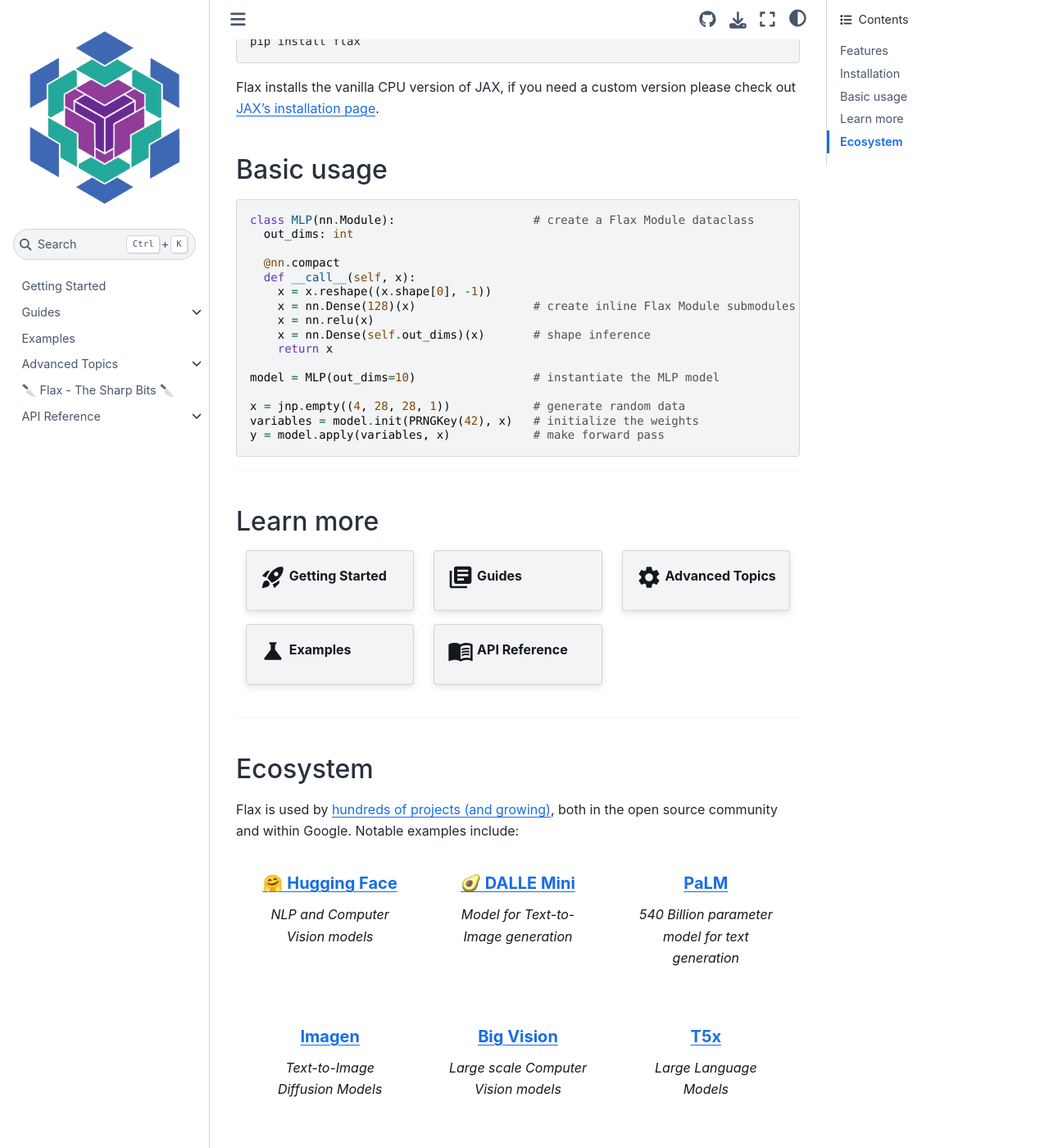
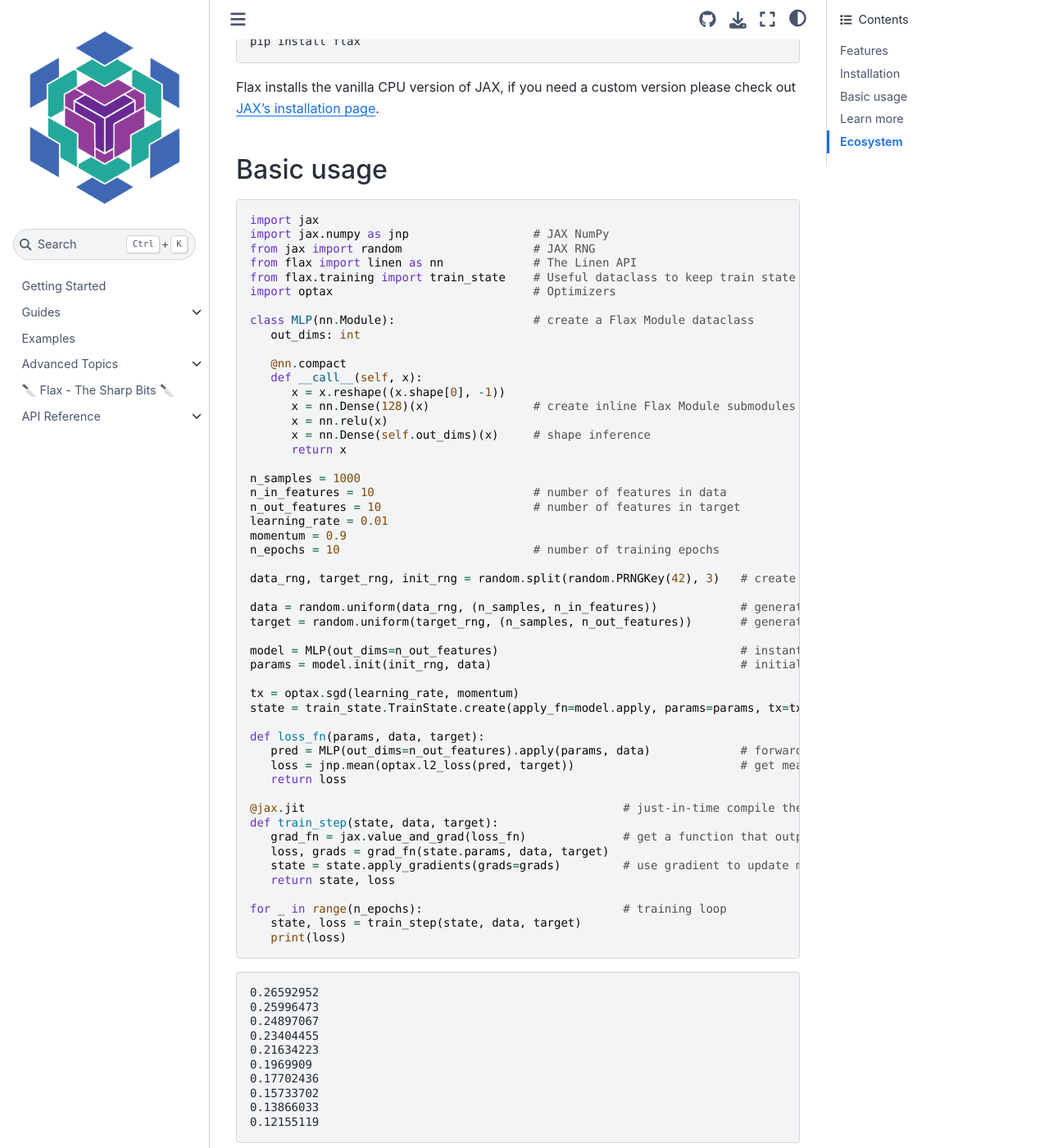
Before and after one commit to google/flax, a Sphinx documentation site: the page built from docs/index.rst, in a window 1280 px wide and 1400 px high, scrolled down 976 px. Shown: the whole window at 82% size. Built offline with Sphinx 7.4.7 and the Sphinx Book theme 1.1.4, drawn with Linux system fonts in a browser that asks for light colours; pages that are not in the unit, such as notebooks, are missing from menus.

Commit message:
updated flax docs front page

```diff
--- a/docs/index.rst
+++ b/docs/index.rst
@@ -92,31 +92,73 @@
 Basic usage
 ^^^^^^^^^^^^
 
-.. testsetup::
+.. testcode::
 
    import jax
-   from jax.random import PRNGKey
-   import flax.linen as nn
-   import jax.numpy as jnp
-
-.. testcode::
+   import jax.numpy as jnp                  # JAX NumPy
+   from jax import random                   # JAX RNG
+   from flax import linen as nn             # The Linen API
+   from flax.training import train_state    # Useful dataclass to keep train state
+   import optax                             # Optimizers
 
    class MLP(nn.Module):                    # create a Flax Module dataclass
-     out_dims: int
+      out_dims: int
 
-     @nn.compact
-     def __call__(self, x):
-       x = x.reshape((x.shape[0], -1))
-       x = nn.Dense(128)(x)                 # create inline Flax Module submodules
-       x = nn.relu(x)
-       x = nn.Dense(self.out_dims)(x)       # shape inference
-       return x
+      @nn.compact
+      def __call__(self, x):
+         x = x.reshape((x.shape[0], -1))
+         x = nn.Dense(128)(x)               # create inline Flax Module submodules
+         x = nn.relu(x)
+         x = nn.Dense(self.out_dims)(x)     # shape inference
+         return x
 
-   model = MLP(out_dims=10)                 # instantiate the MLP model
+   n_samples = 1000
+   n_in_features = 10                       # number of features in data
+   n_out_features = 10                      # number of features in target
+   learning_rate = 0.01
+   momentum = 0.9
+   n_epochs = 10                            # number of training epochs
 
-   x = jnp.empty((4, 28, 28, 1))            # generate random data
-   variables = model.init(PRNGKey(42), x)   # initialize the weights
-   y = model.apply(variables, x)            # make forward pass
+   data_rng, target_rng, init_rng = random.split(random.PRNGKey(42), 3)   # create RNG keys
+
+   data = random.uniform(data_rng, (n_samples, n_in_features))            # generate random data
+   target = random.uniform(target_rng, (n_samples, n_out_features))       # generate random regression targets
+
+   model = MLP(out_dims=n_out_features)                                   # instantiate the MLP model
+   params = model.init(init_rng, data)                                    # initialize random weights
+
+   tx = optax.sgd(learning_rate, momentum)                                            # create optimizer
+   state = train_state.TrainState.create(apply_fn=model.apply, params=params, tx=tx)  # create train state
+
+   def loss_fn(params, data, target):
+      pred = MLP(out_dims=n_out_features).apply(params, data)             # forward pass
+      loss = jnp.mean(optax.l2_loss(pred, target))                        # get mean squared error
+      return loss
+
+   @jax.jit                                              # just-in-time compile the function
+   def train_step(state, data, target):
+      grad_fn = jax.value_and_grad(loss_fn)              # get a function that outputs the loss value, as well as the gradient
+      loss, grads = grad_fn(state.params, data, target)
+      state = state.apply_gradients(grads=grads)         # use gradient to update model parameters
+      return state, loss
+
+   for _ in range(n_epochs):                             # training loop
+      state, loss = train_step(state, data, target)
+      print(loss)
+
+.. testoutput::
+
+   0.26592952
+   0.25996473
+   0.24897067
+   0.23404455
+   0.21634223
+   0.1969909
+   0.17702436
+   0.15733702
+   0.13866033
+   0.12155119
+
 
 ----
 
```
